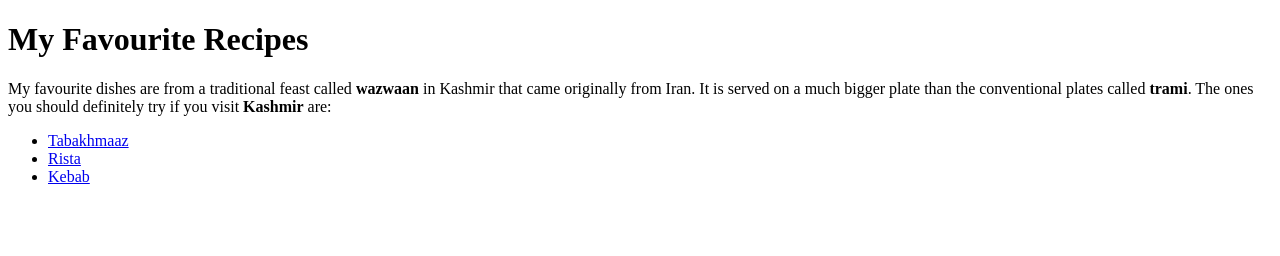
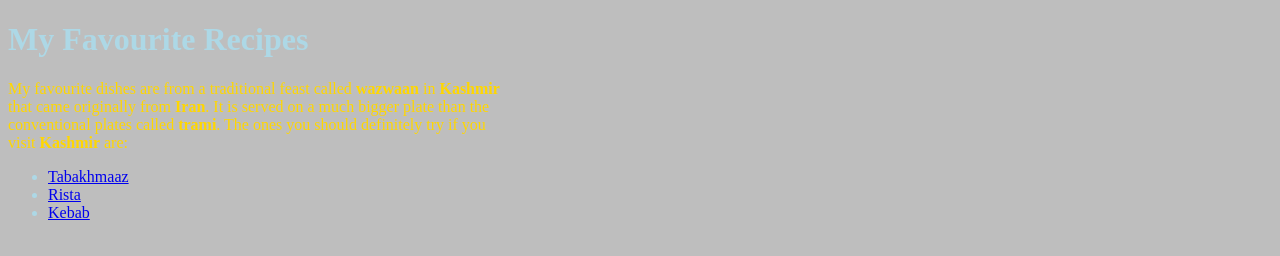
Before and after one commit to syedfaheem27/odin-recipes, a plain HTML site: page index.html in a window 1280 px wide. Drawn offline with Linux system fonts and the light colour scheme.

Commit message:
Fill the external css file

```diff
--- a/index.html
+++ b/index.html
@@ -8,7 +8,7 @@
     <body>
         <h1>My Favourite Recipes</h1>
         <div>My favourite dishes are from a traditional feast called
-            <strong>wazwaan</strong> in Kashmir that came originally from Iran.
+            <strong>wazwaan</strong> in <strong>Kashmir</strong> that came originally from <strong>Iran</strong>.
             It is served on a much bigger plate than the conventional plates called
             <strong>trami</strong>. The ones you should definitely try if you visit <strong>Kashmir</strong>
             are:
--- a/recipes/css/styles.css
+++ b/recipes/css/styles.css
@@ -0,0 +1,10 @@
+body {
+    background-color: rgba(0, 0, 0, 0.253);
+    color: lightblue;
+}
+
+div {
+    width: 500px;
+    height: auto;
+    color: gold;
+}
```
